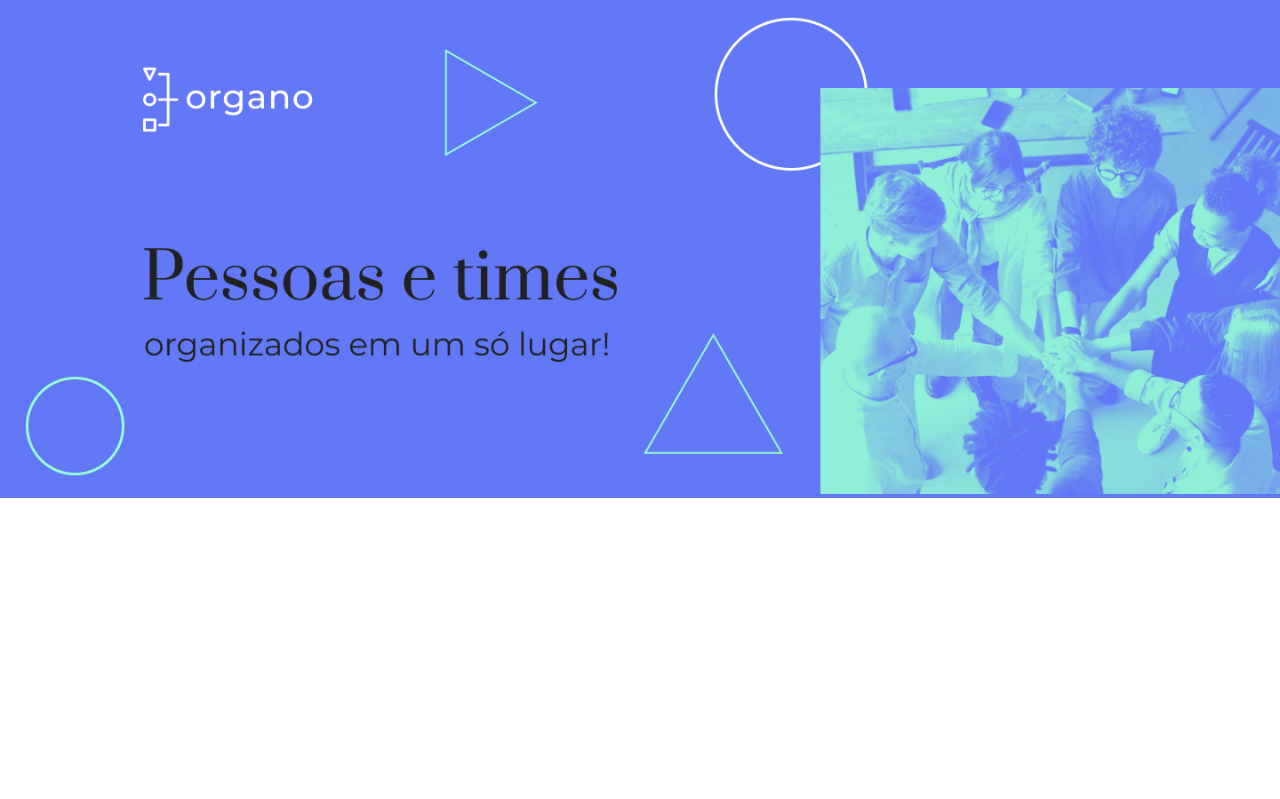
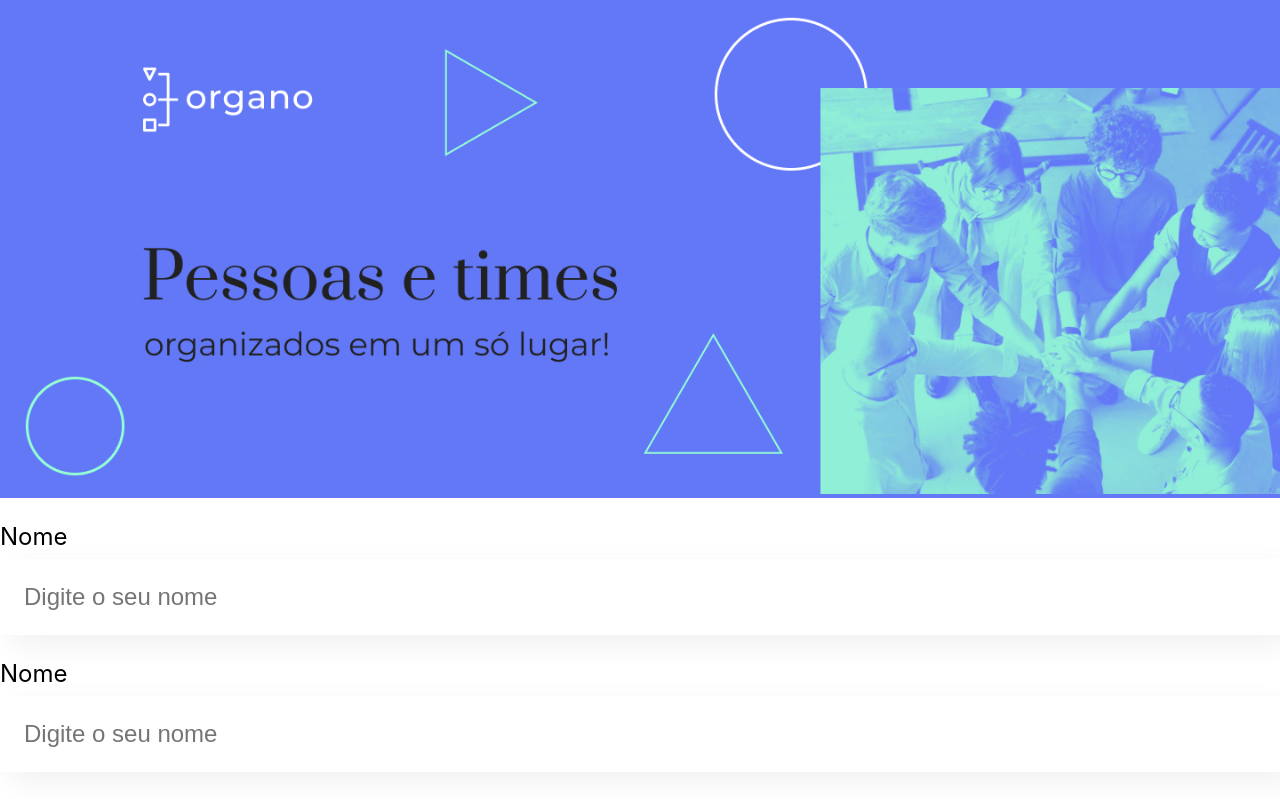
Before and after one commit to AndreCoutinhom/organo, a React (Create React App) app: page / in a window 1280 px wide. Shown: the top 799 px of the page. Built offline with nearby package versions, Linux system fonts and the light colour scheme.

Commit message:
Campos de texto implantados

```diff
--- a/src/App.js
+++ b/src/App.js
@@ -1,9 +1,15 @@
-import Banner from './components/Banner/Banner';
+ import Banner from './components/Banner';
+import CampoTexto from './components/CampoTexto';
 
 function App() {
   return (
     <div className="App">
       <Banner />
+      <CampoTexto label="Nome"/>
+      <CampoTexto label="Cargo"/>
+      <CampoTexto label="Imagem"/>
+      <CampoTexto label="Time"/>
+
     </div>
   );
 }
--- a/src/components/Banner/Banner.js
+++ b/src/components/Banner/Banner.js
@@ -1,6 +1,6 @@
 import './Banner.css'
 
-function Banner() {
+export const Banner = () => {
     //JSX
     return (
         <header className="banner">
@@ -8,5 +8,3 @@
         </header>
     )
 }
-
-export default Banner;
--- /dev/null
+++ b/src/components/Banner/index.js
@@ -0,0 +1,3 @@
+import { Banner } from "./Banner";
+
+export default Banner;
--- /dev/null
+++ b/src/components/CampoTexto/CampoTexto.css
@@ -0,0 +1,19 @@
+.campo-texto {
+    margin: 24px 0;
+}
+
+.campo-texto label {
+    display: block;
+    margin-bottom: 8px;
+    font-size: 24px;
+}
+
+.campo-texto input {
+    background-color: #FFF;
+    box-shadow: 10px 10px 30px rgba(0, 0, 0, 0.06);
+    width: 100%;
+    border: none;
+    font-size: 24px;
+    padding: 24px;
+    box-sizing: border-box;
+}
--- /dev/null
+++ b/src/components/CampoTexto/index.js
@@ -0,0 +1,12 @@
+import './CampoTexto.css';
+
+const CampoTexto = () => {
+    return (
+        <div className="campo-texto">
+            <label>Nome</label>
+            <input placeholder='Digite o seu nome' />
+        </div>
+    )
+}
+
+export default CampoTexto;
```
